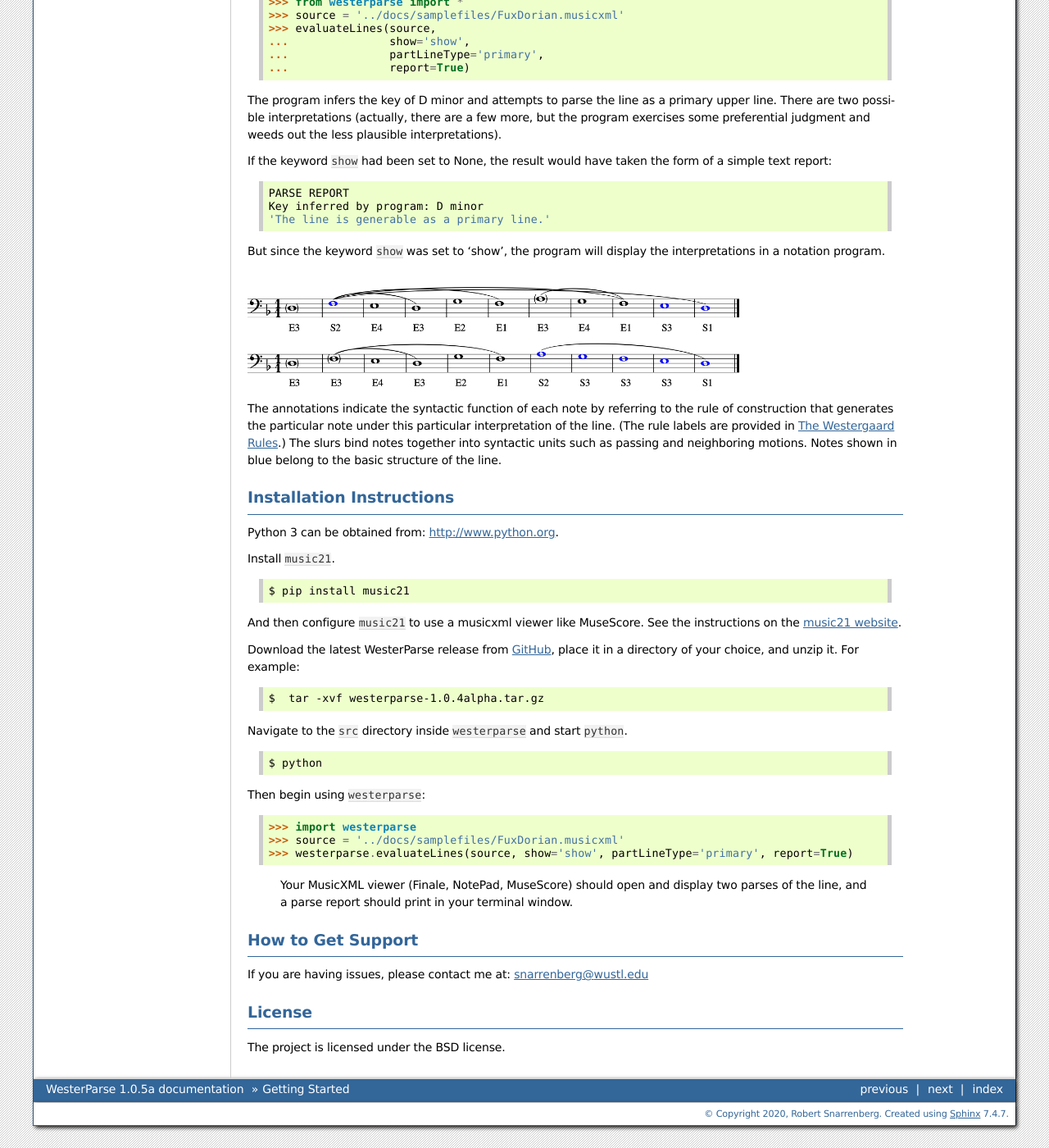
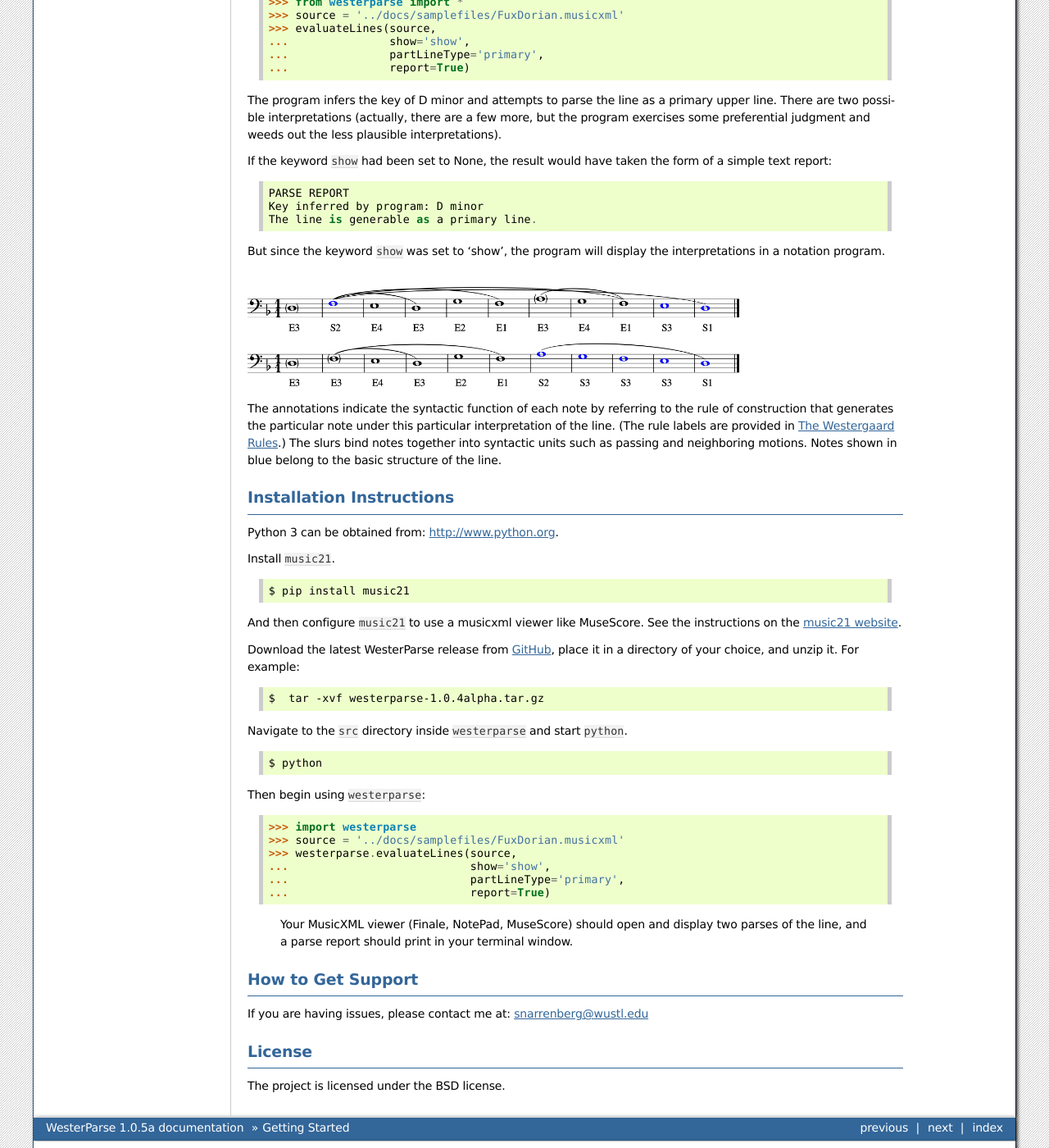
Before and after one commit to snarrenberg/westerparse, a Sphinx documentation site: the page built from docs/start.rst, in a window 1280 px wide and 1400 px high, scrolled down 1152 px. Shown: the whole window at 82% size. Built offline with Sphinx 7.4.7, drawn with Linux system fonts in a browser that asks for light colours.

Commit message:
upd docs

```diff
--- a/docs/start.rst
+++ b/docs/start.rst
@@ -87,7 +87,7 @@
 
    PARSE REPORT
    Key inferred by program: D minor
-   'The line is generable as a primary line.'
+   The line is generable as a primary line.
 
 But since the keyword :literal:`show` was set to 'show', the program will
 display the interpretations in a notation program.
@@ -144,10 +144,14 @@
 
 >>> import westerparse
 >>> source = '../docs/samplefiles/FuxDorian.musicxml'
->>> westerparse.evaluateLines(source, show='show', partLineType='primary', report=True)
+>>> westerparse.evaluateLines(source,
+...                           show='show',
+...                           partLineType='primary',
+...                           report=True)
 
    Your MusicXML viewer (Finale, NotePad, MuseScore) should open and display
-   two parses of the line, and a parse report should print in your terminal window.
+   two parses of the line, and a parse report should print in your
+   terminal window.
 
 How to Get Support
 ------------------
```
Also changed, not shown: docs/website.rst (+8 -0 lines).
